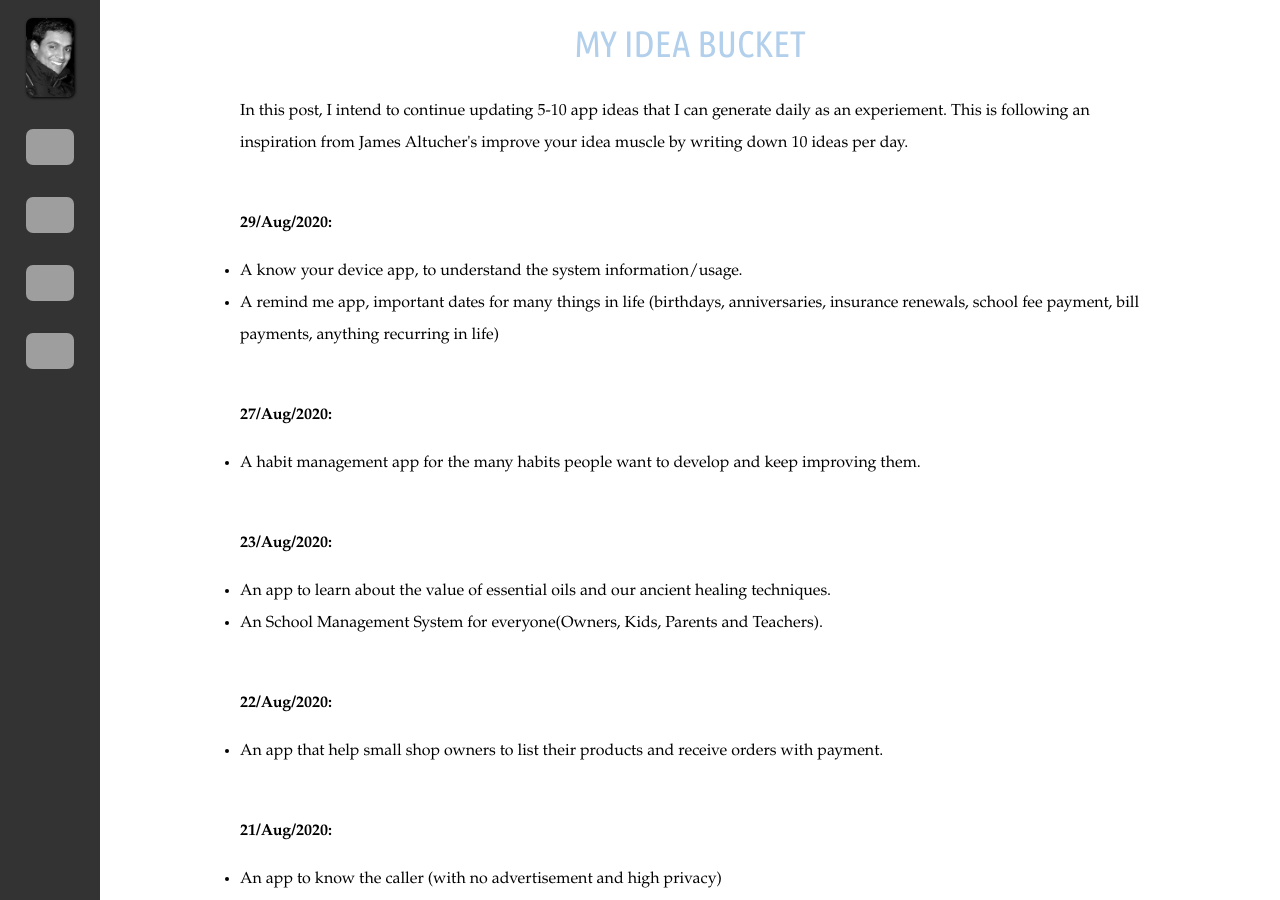
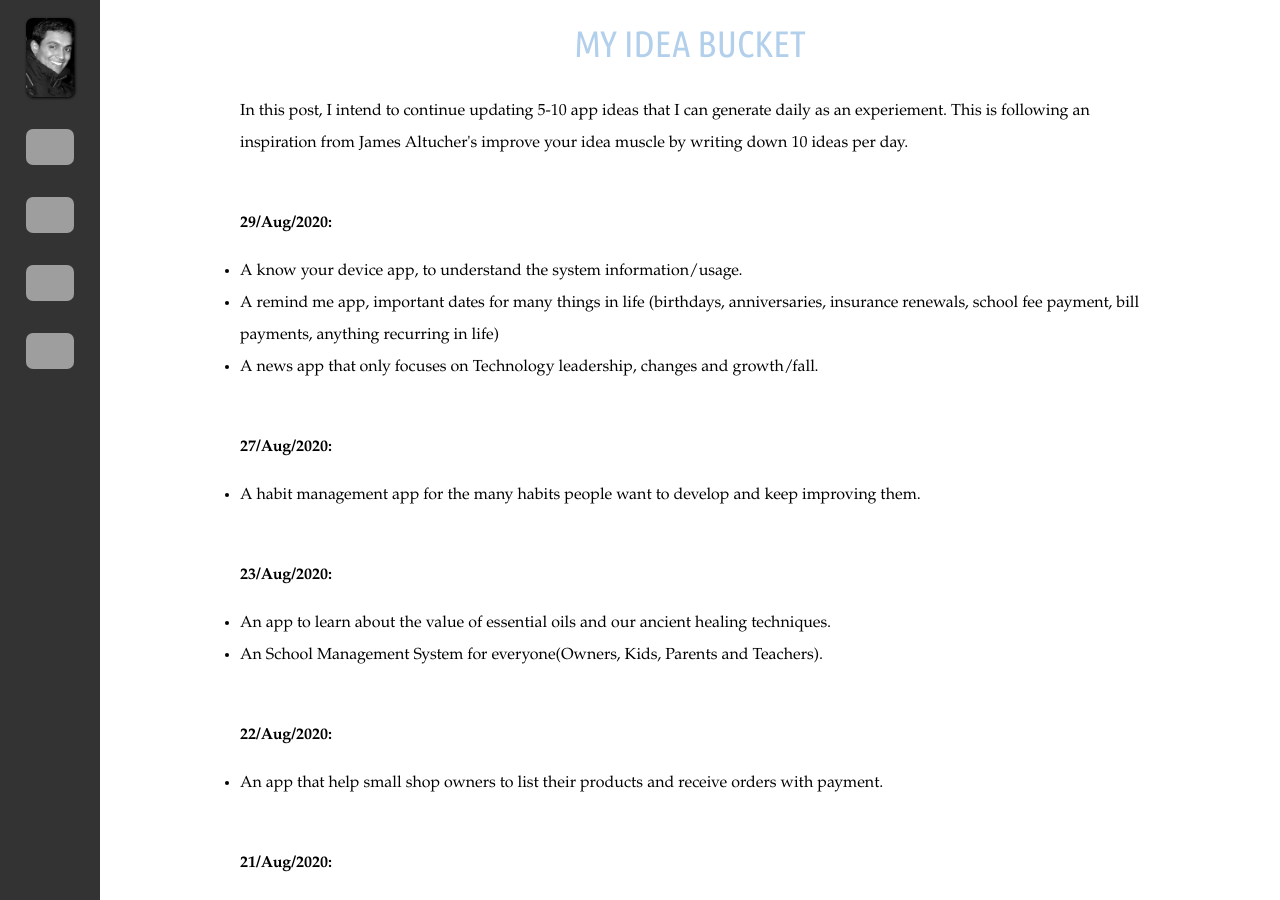
Before and after one commit to hpalappetty/silkyprogrammer.github.com, a Jekyll site: the page built from _posts/2020-08-20-my-idea-bucket.md, in a window 1280 px wide and 900 px high. Built offline with Jekyll 4.4.1, drawn with Linux system fonts in a browser that asks for light colours; some web fonts are replaced; grey boxes are pictures that could not be loaded.

Commit message:
app ideas

```diff
--- a/_posts/2020-08-20-my-idea-bucket.md
+++ b/_posts/2020-08-20-my-idea-bucket.md
@@ -8,7 +8,7 @@ layout: post
 <b>29/Aug/2020:</b>
 - A know your device app, to understand the system information/usage.
 - A remind me app, important dates for many things in life (birthdays, anniversaries, insurance renewals, school fee payment, bill payments, anything recurring in life)
-
+- A news app that only focuses on Technology leadership, changes and growth/fall.
 
 <br>
 <b>27/Aug/2020:</b>
```
